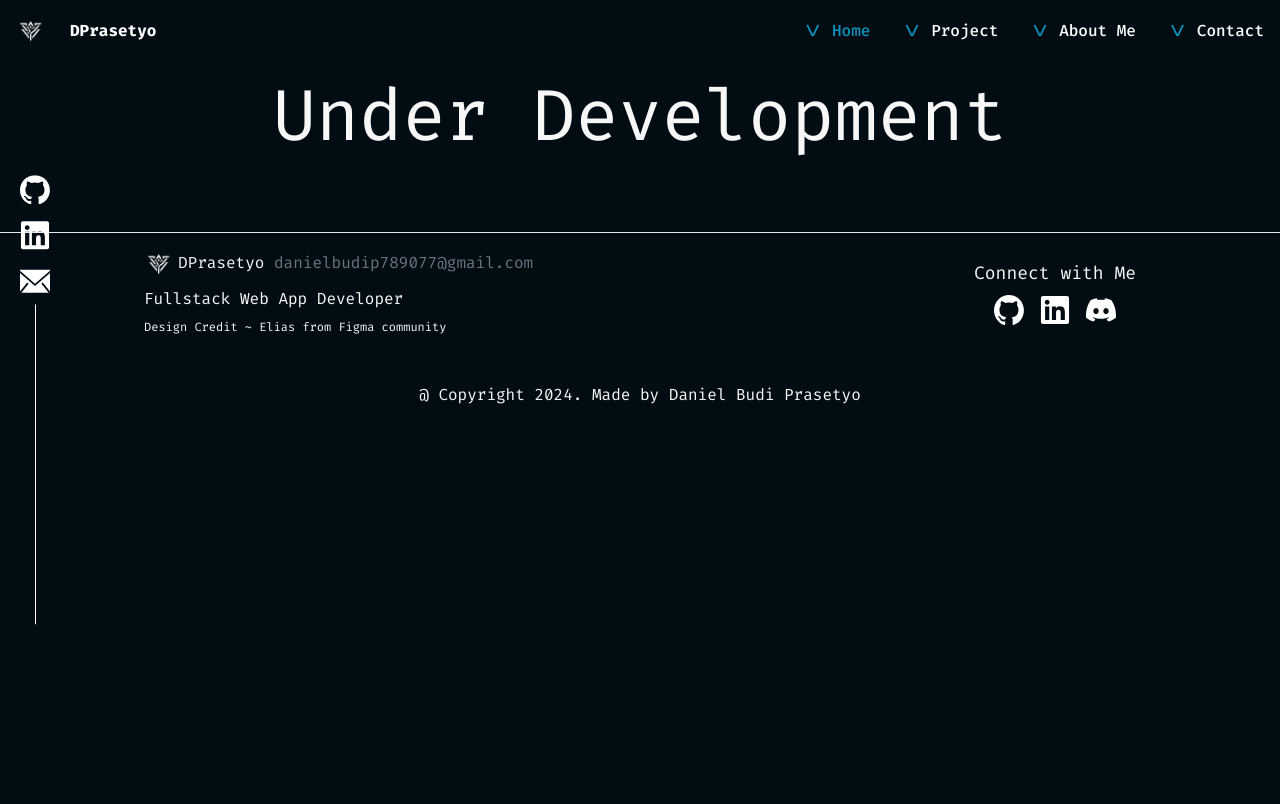
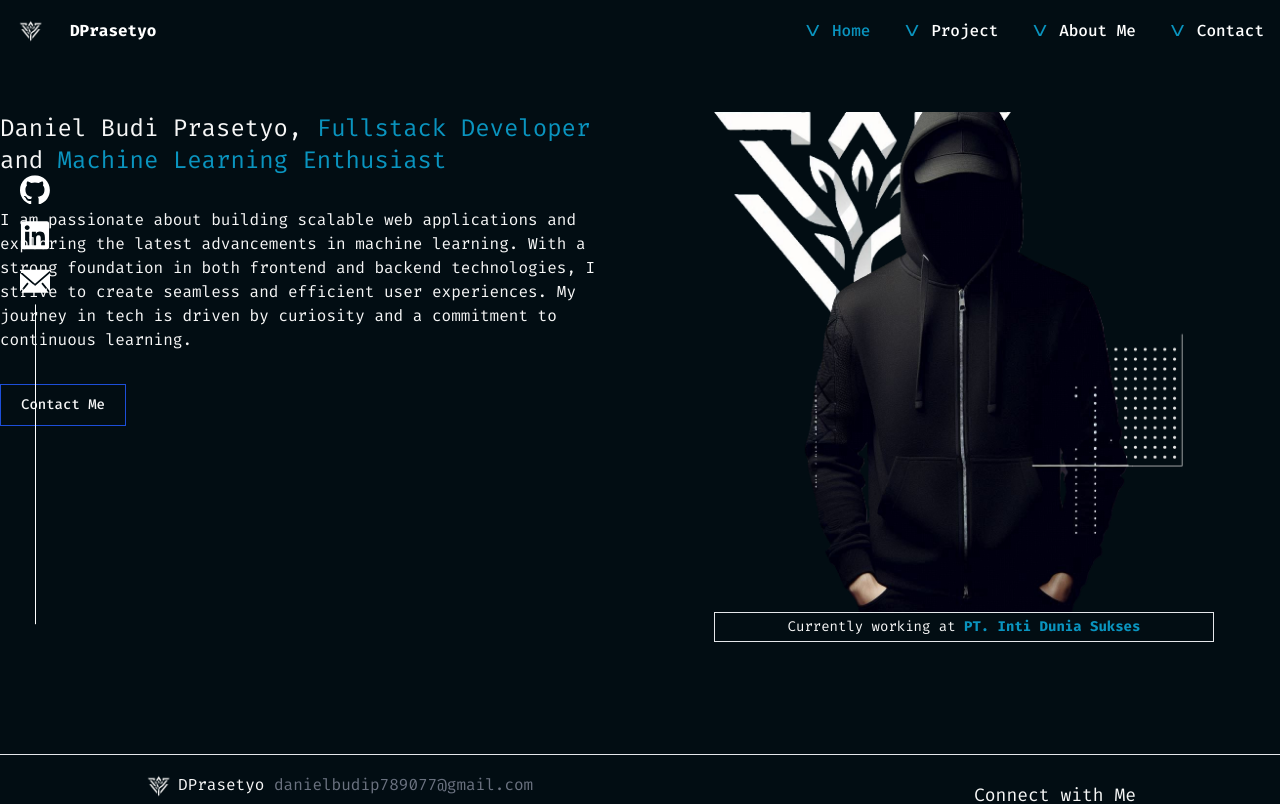
Before and after one commit to danielprasetyo7952/danielprasetyo-dev, a Next.js app: page / in a window 1280 px wide. Shown: the top 804 px of the page. Built offline with nearby package versions, Linux system fonts and the light colour scheme.

Commit message:
feat: summary section

```diff
--- a/app/page.tsx
+++ b/app/page.tsx
@@ -1,7 +1,35 @@
+import Image from "next/image";
+import Link from "next/link";
+
 export default function Home() {
   return (
-    <main className="my-20 mx-auto max-w-screen-xl flex flex-wrap justify-center">
-      <h1 className="text-7xl">Under Development</h1>
+    <main className="my-28 mx-auto max-w-screen-xl flex flex-wrap justify-center">
+      <div className="grid grid-col-1 md:grid-cols-2 justify-items-center gap-4">
+        <div className="flex flex-col gap-8">
+          <h2 className="text-2xl">
+            Daniel Budi Prasetyo, <span className="text-primary">Fullstack Developer</span> and <span className="text-primary">Machine Learning Enthusiast</span>
+          </h2>
+          <p>
+            I am passionate about building scalable web applications and exploring the latest advancements in machine learning. With a strong foundation in both frontend and backend technologies, I strive to create seamless and efficient user experiences. My journey in tech is driven by curiosity and a commitment to continuous learning.
+          </p>
+          <div className="border border-blue-700 hover:bg-blue-800 focus:ring-4 focus:outline-none focus:ring-blue-300 font-medium text-sm px-5 py-2.5 text-center ms-0 mb-2 mx-auto">
+            <Link href={"mailto:danielbudip789077@gmail.com"}>
+              Contact Me
+            </Link>
+          </div>
+        </div>
+        <div>
+          <Image
+            src={"/avatar.png"}
+            width={300}
+            height={300}
+            alt="Avatar"
+            className="w-[400px] h-[400px] md:w-[500px] md:h-[500px]"/>
+          <p className="border p-1 text-center text-sm">
+            Currently working at <span className="font-extrabold text-primary">PT. Inti Dunia Sukses</span>
+          </p>
+        </div>
+      </div>
     </main>
   );
 }
```
Also changed, not shown: public/avatar.png (added).
